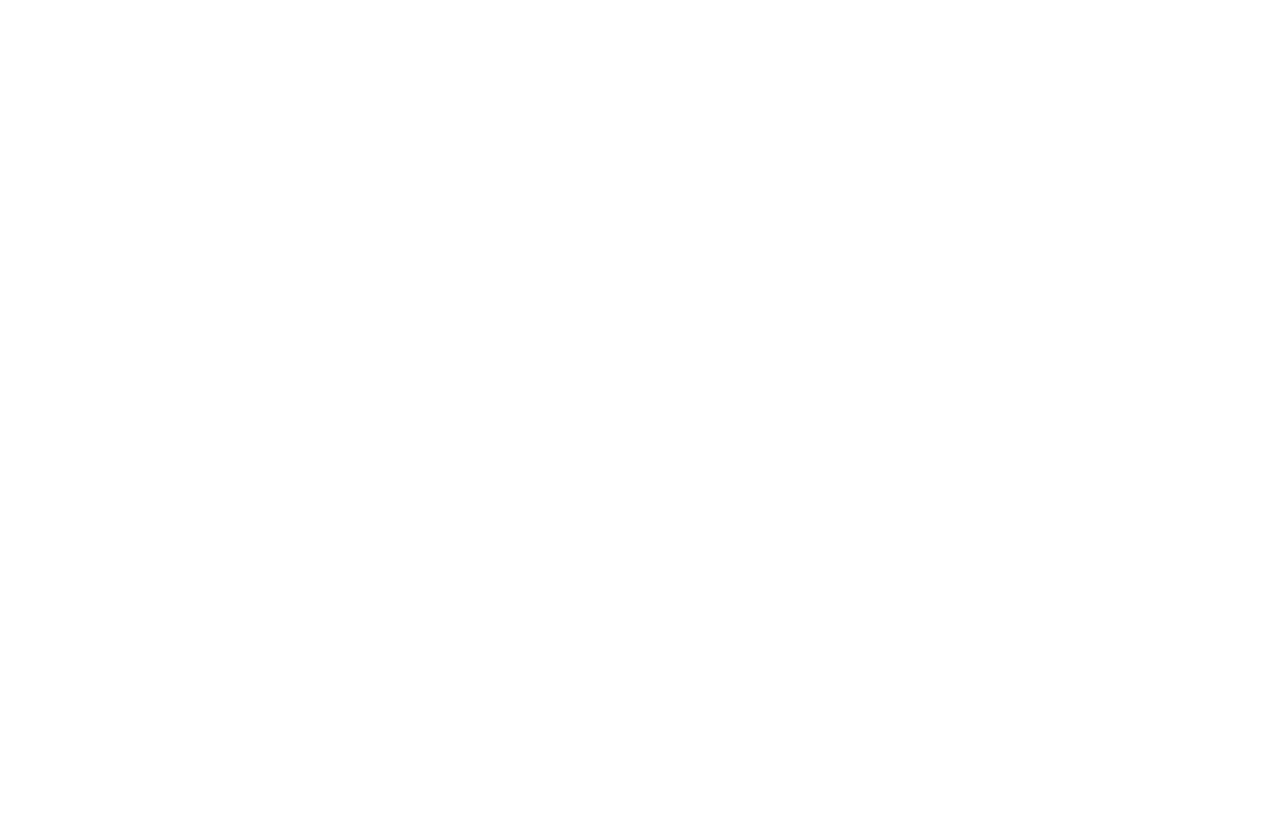
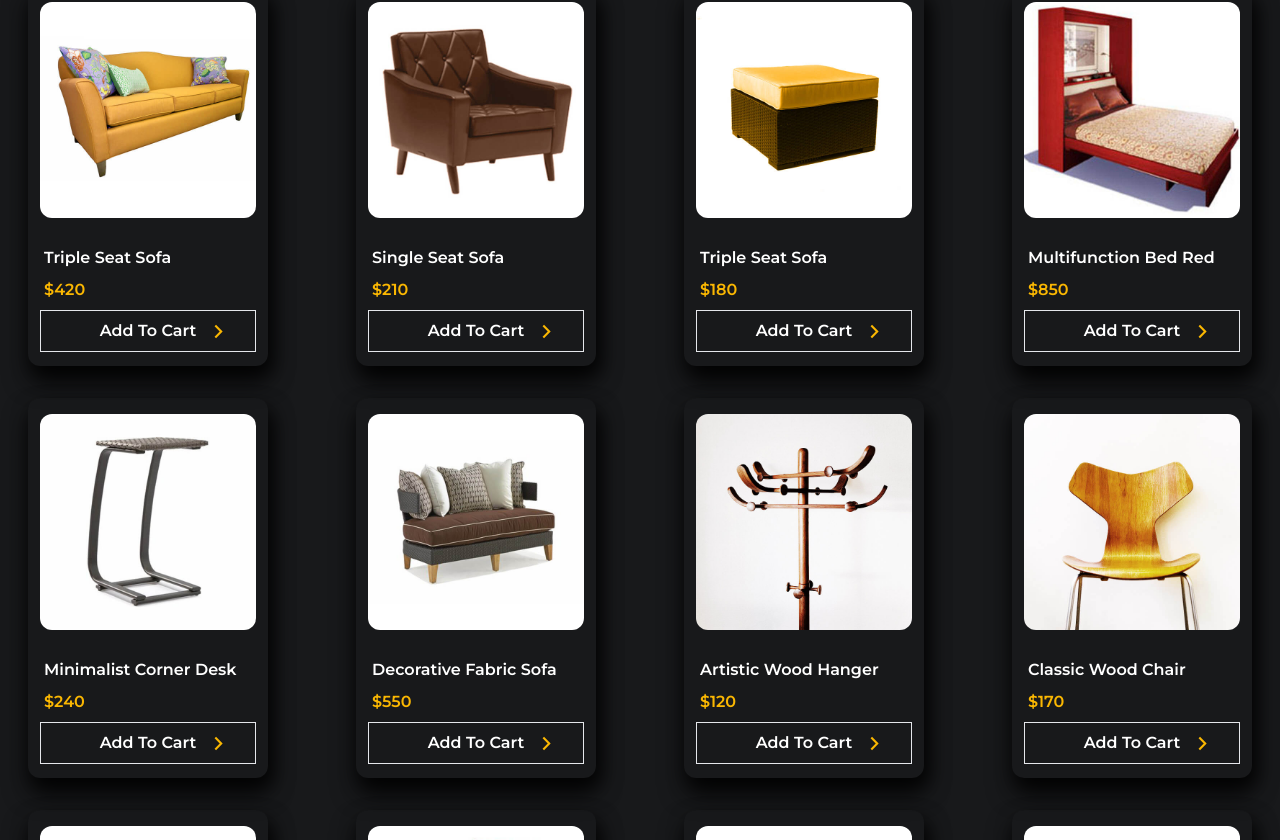
Before and after one commit to spanzyteo/furniture-cart, a Next.js app: page /shop in a window 1280 px wide. Before the commit this address had no page. Shown: the part 446-1286 px from the top of the page. Before the commit the page ends 800 px from the top, so only its background shows below. Built offline with nearby package versions, Linux system fonts and the light colour scheme.

Commit message:
created the products page

```diff
--- a/app/components/SecondaryFooter.tsx
+++ b/app/components/SecondaryFooter.tsx
@@ -51,7 +51,7 @@
           </div>
           <div className="text-white border-b border-b-gray-600 transition-all duration-300 ease pb-2 mt-2 flex items-center gap-2">
             <p className="text-[#fab702] font-semibold">Email:</p>
-            <p>princemfurnishingconcept@gmail.com</p>
+            <p className='text-[12px]'>princemfurnishingconcept@gmail.com</p>
           </div>
         </div>
       </div>
--- /dev/null
+++ b/app/data/product.ts
@@ -0,0 +1,95 @@
+import img1 from '../../public/img1.jpg'
+import img2 from '../../public/img2.jpg'
+import img3 from '../../public/img3.jpg'
+import img4 from '../../public/img4.jpg'
+import img5 from '../../public/img5.jpg'
+import img6 from '../../public/img6.jpg'
+import img7 from '../../public/img7.jpg'
+import img8 from '../../public/img8.jpg'
+import img9 from '../../public/img9.jpg'
+import img10 from '../../public/img10.jpg'
+import img11 from '../../public/img11.jpg'
+import img12 from '../../public/img12.jpg'
+import { StaticImageData } from 'next/image'
+
+export interface ProductData {
+  id: number
+  name: string
+  price: number
+  image: StaticImageData
+}
+
+export const Product: ProductData[] = [
+  {
+    id: 0,
+    name: 'Triple Seat Sofa',
+    price: 420,
+    image: img1,
+  },
+  {
+    id: 1,
+    name: 'Single Seat Sofa',
+    price: 210,
+    image: img2,
+  },
+  {
+    id: 2,
+    name: 'Triple Seat Sofa',
+    price: 180,
+    image: img3,
+  },
+  {
+    id: 3,
+    name: 'Multifunction Bed Red',
+    price: 850,
+    image: img4,
+  },
+  {
+    id: 4,
+    name: 'Minimalist Corner Desk',
+    price: 240,
+    image: img5,
+  },
+  {
+    id: 5,
+    name: 'Decorative Fabric Sofa',
+    price: 550,
+    image: img6,
+  },
+  {
+    id: 6,
+    name: 'Artistic Wood Hanger',
+    price: 120,
+    image: img7,
+  },
+  {
+    id: 7,
+    name: 'Classic Wood Chair',
+    price: 170,
+    image: img8,
+  },
+  {
+    id: 8,
+    name: 'White Blue Bed',
+    price: 650,
+    image: img9,
+  },
+  {
+    id: 9,
+    name: 'Woven Dinning Chair',
+    price: 180,
+    image: img10,
+  },
+  {
+    id: 10,
+    name: 'Classic Colorful Chair',
+    price: 200,
+    image: img11,
+  },
+  {
+    id: 11,
+    name: 'Rattan Triple Seat Sofa',
+    price: 380,
+    image: img12,
+  },
+]
--- a/app/globals.css
+++ b/app/globals.css
@@ -8,21 +8,25 @@
   background-color: rgb(24, 25, 27);
 }
 
+::-webkit-scrollbar {
+  display: none;
+}
+
 .text {
-  font-family: "Dosis", sans-serif;
+  font-family: 'Dosis', sans-serif;
   font-weight: 300;
   letter-spacing: 7px;
   font-size: 11px;
 }
 
 .text2 {
-  font-family: "Dosis", sans-serif;
+  font-family: 'Dosis', sans-serif;
   line-height: 33px;
   letter-spacing: 5px;
 }
 
 .text1 {
- font-family: "Dosis", sans-serif;
+  font-family: 'Dosis', sans-serif;
   /* font-optical-sizing: auto; */
   font-weight: 300;
   letter-spacing: 11px;
@@ -30,14 +34,14 @@
 }
 
 .text3 {
-  font-family: "Dosis", sans-serif;
+  font-family: 'Dosis', sans-serif;
   font-weight: 800;
   letter-spacing: 3px;
   font-size: 11px;
 }
 
 .text4 {
-  font-family: "Dosis", sans-serif;
+  font-family: 'Dosis', sans-serif;
   font-weight: 200;
   letter-spacing: 5px;
   font-size: 28px;
@@ -50,3 +54,7 @@
   background-size: cover;
   background-attachment: fixed;
 }
+
+.shadow-custom {
+  box-shadow: 5px 10px 20px rgba(0, 0, 0, 0.8), 0px 15px 25px rgba(0, 0, 0, 0.6);
+}
--- a/app/layout.tsx
+++ b/app/layout.tsx
@@ -1,6 +1,7 @@
 import type { Metadata } from "next";
 import { Montserrat } from 'next/font/google'
 import "./globals.css";
+import Navbar from "./components/Navbar";
 
 const montserrat = Montserrat({ subsets: ['latin'] })
 
@@ -17,6 +18,7 @@
   return (
     <html lang="en">
       <body className={montserrat.className}>
+        <Navbar />
         <main>{children}</main>
       </body>
     </html>
--- a/app/page.tsx
+++ b/app/page.tsx
@@ -11,7 +11,7 @@
 export default function Home() {
   return (
     <>
-      <Navbar />
+      {/* <Navbar /> */}
       <Banner />
       <FirstBody />
       <ProjectControlSection />
--- /dev/null
+++ b/app/shop/page.tsx
@@ -0,0 +1,53 @@
+'use client'
+import React from 'react'
+import Image from 'next/image'
+import { Parallax } from 'react-parallax'
+import { Product } from '../data/product'
+import { RiArrowRightSLine } from 'react-icons/ri'
+
+const page: React.FC = () => {
+  return (
+    <>
+      <div className="flex flex-col ">
+        <Parallax strength={800}>
+          <div className="flex items-center h-[230px] w-[100%] bg-cover bg-center bg-product-bg">
+            <h1 className="font-bold text-3xl text-white ml-20">
+              Our Products
+            </h1>
+          </div>
+        </Parallax>
+        {/* <Parallax strength={800}> */}
+          <div className="mt-28 grid grid-cols-1 sm:grid-cols-2 md:grid-cols-3 lg:grid-cols-4 gap-8 mb-10">
+            {Product.map((item) => (
+              <div
+                key={item.id}
+                className="flex flex-col w-[240px] h-[380px] mx-auto rounded-xl shadow-custom"
+              >
+                <div className="w-[90%] h-[180px] mt-4 mx-auto">
+                  <Image
+                    src={item.image}
+                    alt="image"
+                    objectFit="cover"
+                    className="rounded-xl"
+                  />
+                </div>
+                <div className="flex flex-col mt-16 text-left ml-4">
+                  <h1 className="text-white font-semibold">{item.name}</h1>
+                  <h1 className="text-[#fab702] mt-2 font-semibold">
+                    ${item.price}
+                  </h1>
+                </div>
+                  <button className="mx-auto text-white font-semibold border mt-2 p-2 flex w-[90%] items-center justify-center relative hover:bg-[#fab702] hover:border-none group">
+                    <p>Add To Cart</p>
+                    <RiArrowRightSLine className="absolute text-[#fab702] right-6 h-[25px] w-[25px] font-bold transition-all duration-300 ease  group-hover:right-3 group-hover:text-black" />
+                  </button>
+              </div>
+            ))}
+          </div>
+        {/* </Parallax> */}
+      </div>
+    </>
+  )
+}
+
+export default page
--- a/tailwind.config.ts
+++ b/tailwind.config.ts
@@ -1,80 +1,83 @@
 import type { Config } from "tailwindcss"
 
 const config = {
-  darkMode: ["class"],
+  darkMode: ['class'],
   content: [
     './pages/**/*.{ts,tsx}',
     './components/**/*.{ts,tsx}',
     './app/**/*.{ts,tsx}',
     './src/**/*.{ts,tsx}',
-	],
-  prefix: "",
+  ],
+  prefix: '',
   theme: {
     container: {
       center: true,
-      padding: "2rem",
+      padding: '2rem',
       screens: {
-        "2xl": "1400px",
+        '2xl': '1400px',
       },
     },
     extend: {
       colors: {
-        border: "hsl(var(--border))",
-        input: "hsl(var(--input))",
-        ring: "hsl(var(--ring))",
-        background: "hsl(var(--background))",
-        foreground: "hsl(var(--foreground))",
+        border: 'hsl(var(--border))',
+        input: 'hsl(var(--input))',
+        ring: 'hsl(var(--ring))',
+        background: 'hsl(var(--background))',
+        foreground: 'hsl(var(--foreground))',
         primary: {
-          DEFAULT: "hsl(var(--primary))",
-          foreground: "hsl(var(--primary-foreground))",
+          DEFAULT: 'hsl(var(--primary))',
+          foreground: 'hsl(var(--primary-foreground))',
         },
         secondary: {
-          DEFAULT: "hsl(var(--secondary))",
-          foreground: "hsl(var(--secondary-foreground))",
+          DEFAULT: 'hsl(var(--secondary))',
+          foreground: 'hsl(var(--secondary-foreground))',
         },
         destructive: {
-          DEFAULT: "hsl(var(--destructive))",
-          foreground: "hsl(var(--destructive-foreground))",
+          DEFAULT: 'hsl(var(--destructive))',
+          foreground: 'hsl(var(--destructive-foreground))',
         },
         muted: {
-          DEFAULT: "hsl(var(--muted))",
-          foreground: "hsl(var(--muted-foreground))",
+          DEFAULT: 'hsl(var(--muted))',
+          foreground: 'hsl(var(--muted-foreground))',
         },
         accent: {
-          DEFAULT: "hsl(var(--accent))",
-          foreground: "hsl(var(--accent-foreground))",
+          DEFAULT: 'hsl(var(--accent))',
+          foreground: 'hsl(var(--accent-foreground))',
         },
         popover: {
-          DEFAULT: "hsl(var(--popover))",
-          foreground: "hsl(var(--popover-foreground))",
+          DEFAULT: 'hsl(var(--popover))',
+          foreground: 'hsl(var(--popover-foreground))',
         },
         card: {
-          DEFAULT: "hsl(var(--card))",
-          foreground: "hsl(var(--card-foreground))",
+          DEFAULT: 'hsl(var(--card))',
+          foreground: 'hsl(var(--card-foreground))',
         },
       },
       borderRadius: {
-        lg: "var(--radius)",
-        md: "calc(var(--radius) - 2px)",
-        sm: "calc(var(--radius) - 4px)",
+        lg: 'var(--radius)',
+        md: 'calc(var(--radius) - 2px)',
+        sm: 'calc(var(--radius) - 4px)',
       },
       keyframes: {
-        "accordion-down": {
-          from: { height: "0" },
-          to: { height: "var(--radix-accordion-content-height)" },
+        'accordion-down': {
+          from: { height: '0' },
+          to: { height: 'var(--radix-accordion-content-height)' },
         },
-        "accordion-up": {
-          from: { height: "var(--radix-accordion-content-height)" },
-          to: { height: "0" },
+        'accordion-up': {
+          from: { height: 'var(--radix-accordion-content-height)' },
+          to: { height: '0' },
         },
       },
       animation: {
-        "accordion-down": "accordion-down 0.2s ease-out",
-        "accordion-up": "accordion-up 0.2s ease-out",
+        'accordion-down': 'accordion-down 0.2s ease-out',
+        'accordion-up': 'accordion-up 0.2s ease-out',
+      },
+      backgroundImage: {
+        'product-bg': "url('/bg-product.jpg')",
       },
     },
   },
-  plugins: [require("tailwindcss-animate")],
+  plugins: [require('tailwindcss-animate')],
 } satisfies Config
 
 export default config
```
Also changed, not shown: public/bg-product.jpg (added).
